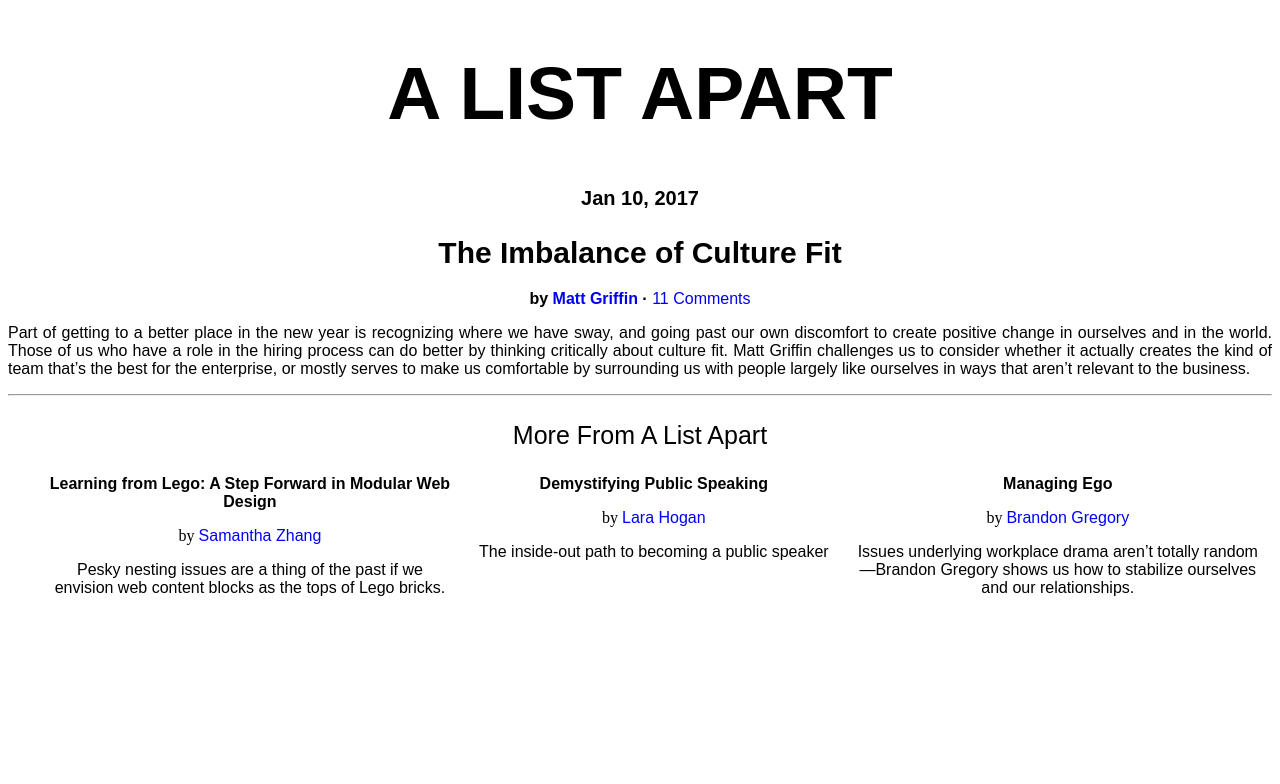
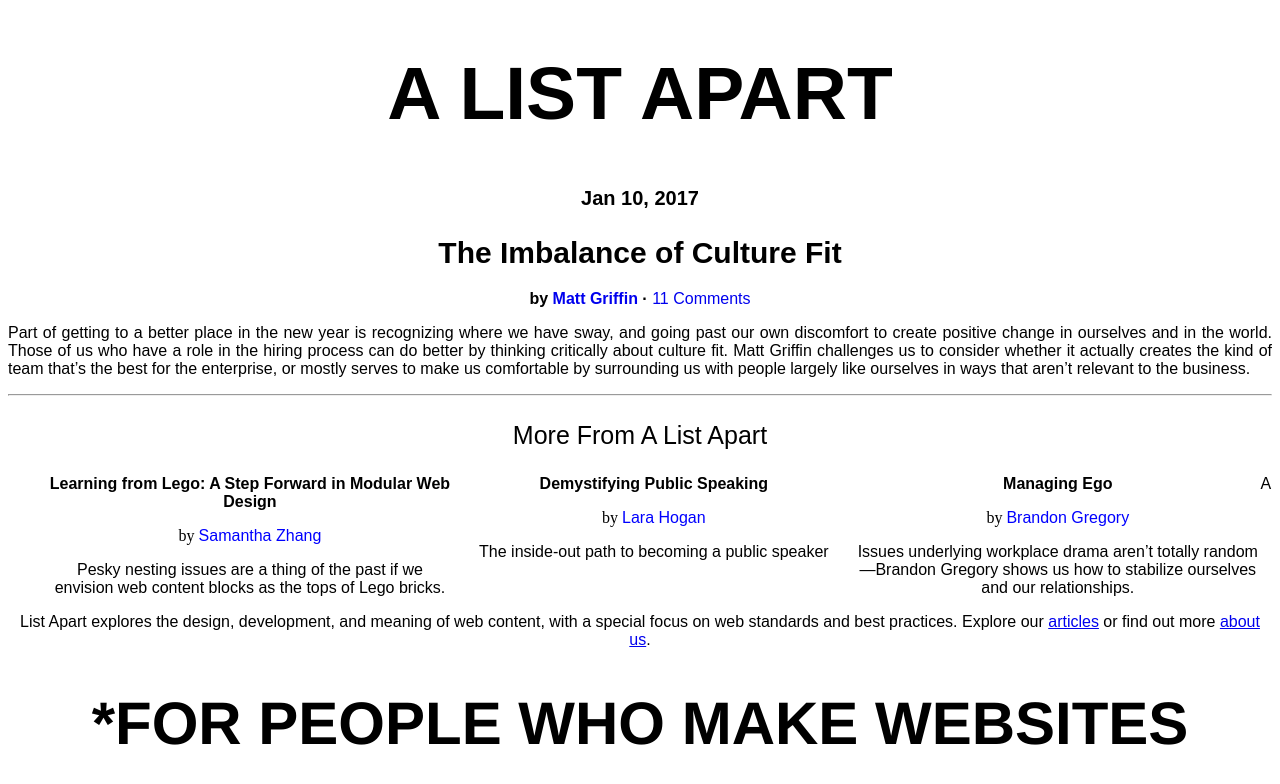
Before and after one commit to stephennh/html-layout, a plain HTML site: page index.html in a window 1280 px wide. Drawn offline with Linux system fonts and the light colour scheme.

Commit message:
footer created, links added to footer, closing footer added

```diff
--- a/css/styles.css
+++ b/css/styles.css
@@ -111,3 +111,16 @@ a.list_title.hover{
   /*height: 70%;*/
   text-align: center;
 }
+
+p.footer{
+  text-align: center;
+  font-family: sans-serif;
+}
+
+h1.end{
+  font-family: Helvetica;
+  font-weight: bolder;
+  text-align: center;
+  font-size: 60px;
+  font-stretch: ultra-condensed;
+}
--- a/index.html
+++ b/index.html
@@ -65,4 +65,11 @@
       </ul>
     <div>
   </body>
+  <footer>
+    <p class="footer">A List Apart explores the design, development, and meaning of web content,
+      with a special focus on web standards and best practices. Explore our <a href="http://alistapart.com/articles">articles</a>
+      or find out more <a href="http://alistapart.com/about">about us</a>.
+    <h1 class="end"> *FOR PEOPLE WHO MAKE WEBSITES </h1>
+    </p>
+  </footer>
 </html>
```
